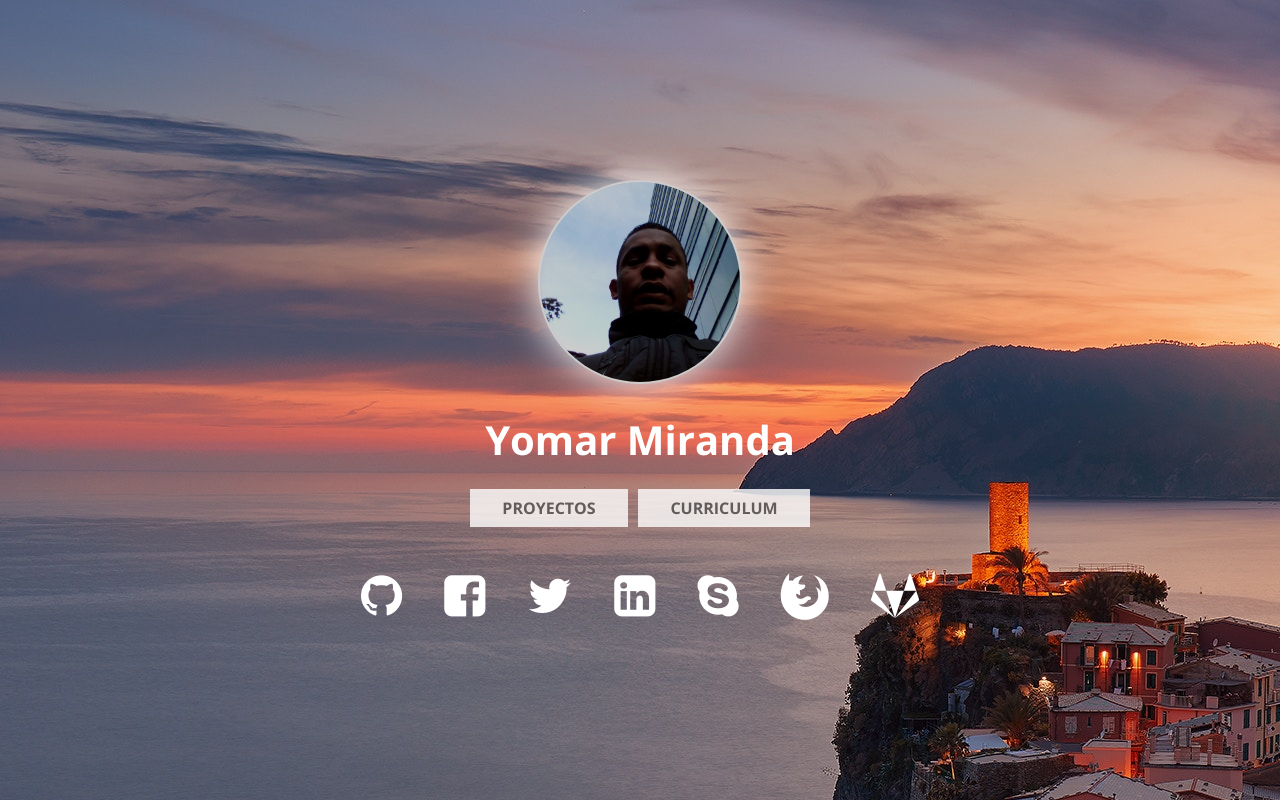
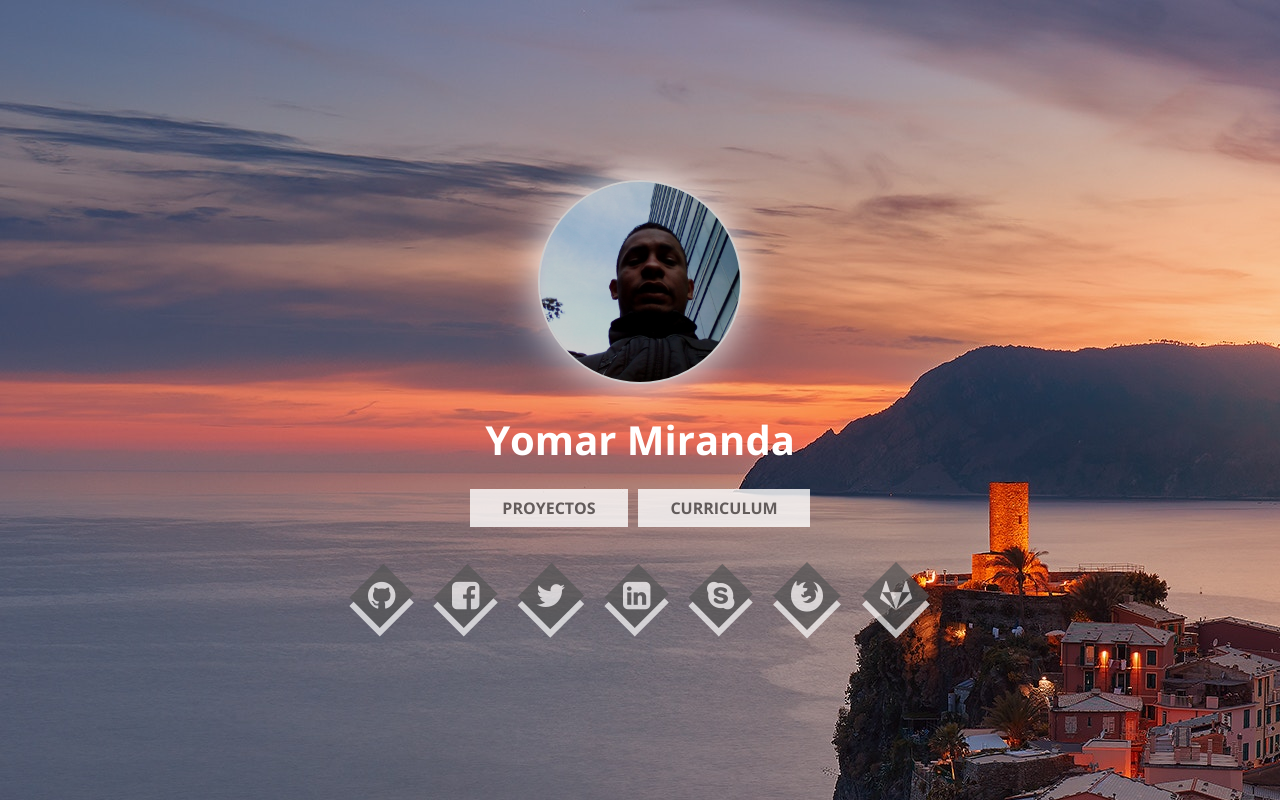
Before and after one commit to yomar-dev/landing-page, a plain HTML site: page index.html in a window 1280 px wide. Drawn offline with nearby package versions, Linux system fonts and the light colour scheme.

Commit message:
Se hicieron unas pequeñas modificaciones en el CSS y en el HTML se agregaron los iconos dentro sus respectivas etiquetas 'A'

```diff
--- a/css/style.css
+++ b/css/style.css
@@ -69,11 +69,22 @@ div.data{
 	margin-top: 2em;
 }
 
+div.data a{
+	display: inline-block;
+	background: #555;
+	transform: rotate(45deg);
+	padding: .5em;
+	opacity: .7;
+	box-shadow: 6px 6px 0px #fff;
+	transition: all 1s linear;
+}
+
+div.data a:hover{
+	box-shadow: 0px 0px 0px #fff;
+	transition: all 1s linear;
+}
+
 i.fa{
 	transition: all .8s linear;
+	transform: rotate(-45deg);
 }
-
-i.fa:hover{
-	transform: scale(1.5);
-	transition: all 1s linear;
-}
--- a/index.html
+++ b/index.html
@@ -22,13 +22,34 @@
 		</p>
 
 		<div class="data">
-			<i class="fa fa-github fa-3x" aria-hidden="true"></i>
-			<i class="fa fa-facebook-square fa-3x" aria-hidden="true"></i>
-			<i class="fa fa-twitter fa-3x" aria-hidden="true"></i>
-			<i class="fa fa-linkedin-square fa-3x" aria-hidden="true"></i>
-			<i class="fa fa-skype fa-3x" aria-hidden="true"></i>
-			<i class="fa fa-firefox fa-3x" aria-hidden="true"></i>
-			<i class="fa fa-gitlab fa-3x" aria-hidden="true"></i>
+			<a href="#">
+				<i class="fa fa-github fa-2x" aria-hidden="true"></i>
+			</a>
+
+			<a href="#">
+				<i class="fa fa-facebook-square fa-2x" aria-hidden="true"></i>
+			</a>
+
+			<a href="#">
+				<i class="fa fa-twitter fa-2x" aria-hidden="true"></i>
+			</a>
+
+			<a href="#">
+				<i class="fa fa-linkedin-square fa-2x" aria-hidden="true"></i>
+			</a>
+
+			<a href="#">
+				<i class="fa fa-skype fa-2x" aria-hidden="true"></i>
+			</a>
+
+			<a href="#">
+				<i class="fa fa-firefox fa-2x" aria-hidden="true"></i>
+			</a>
+
+			<a href="#">
+				<i class="fa fa-gitlab fa-2x" aria-hidden="true"></i>
+			</a>
+
 		</div>
 
 	</section>
```
